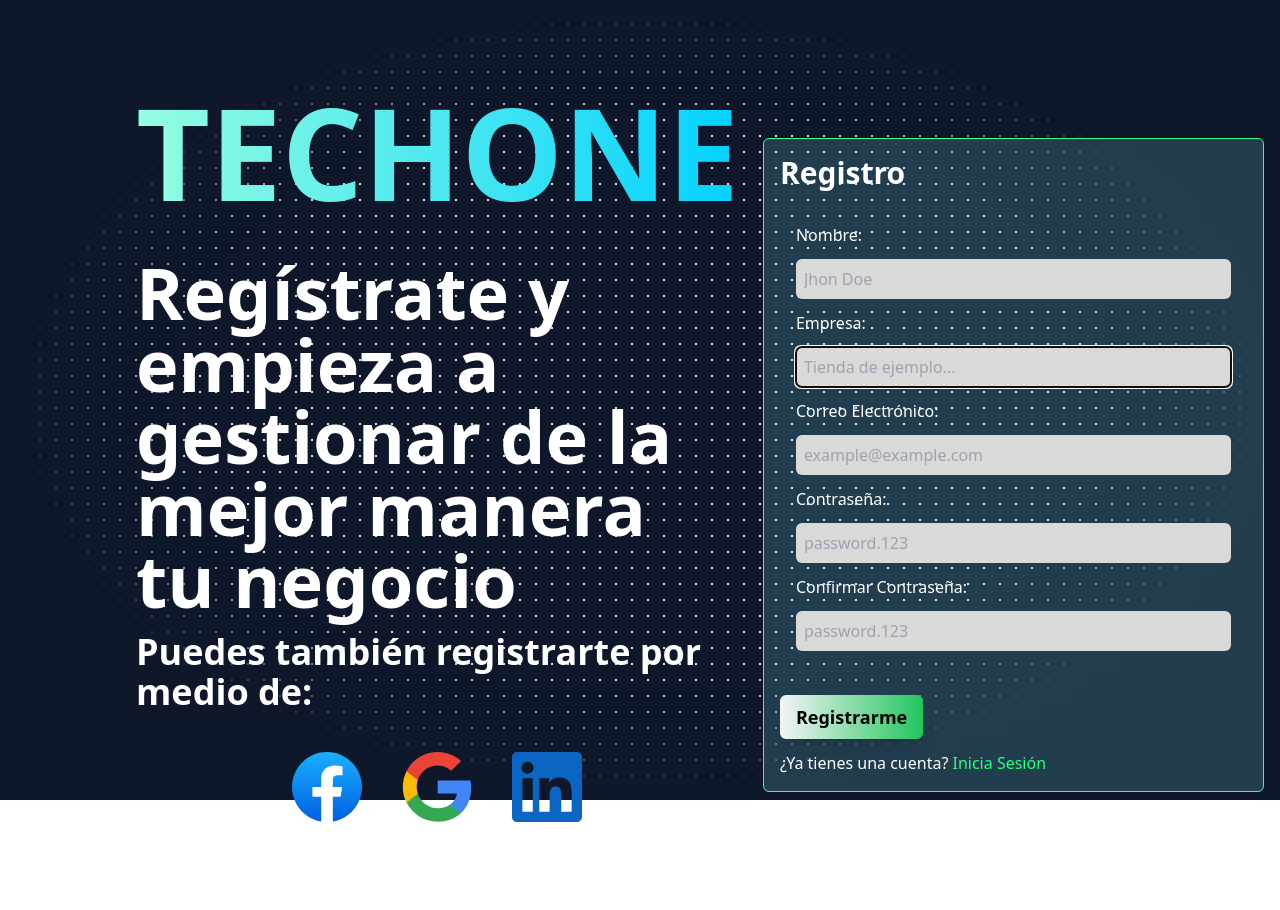
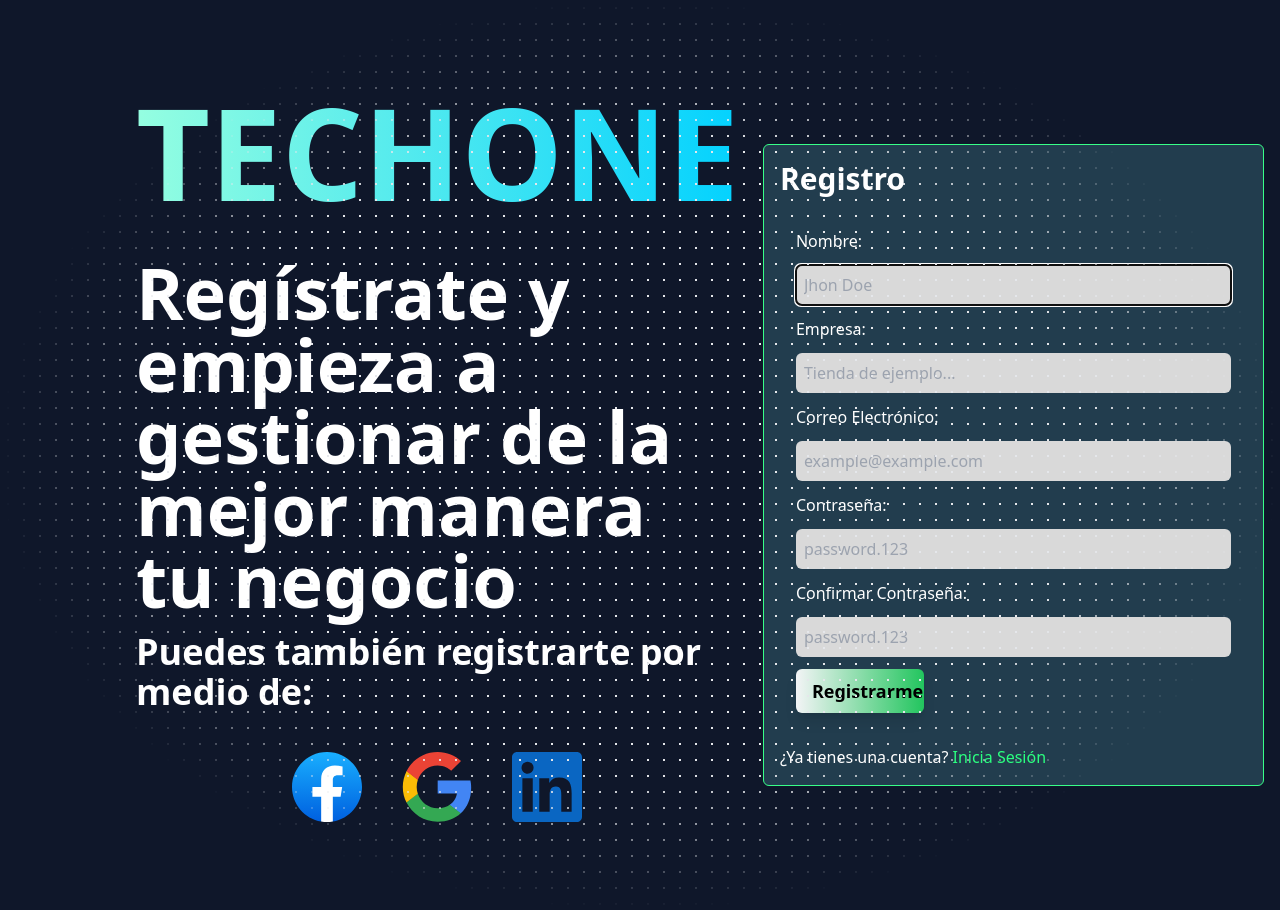
Before and after one commit to Alessandro1809/erp-celularesfila, a React (Vite) app: page / in a window 1280 px wide. Built offline with nearby package versions, Linux system fonts and the light colour scheme; no server answers; what @midudev/tailwind-animations would draw is missing.

Commit message:
se optimizo codigo de registro

```diff
--- a/src/App.tsx
+++ b/src/App.tsx
@@ -15,7 +15,7 @@
           {/* rutas publicas */}
             <Route path='/' element={<AuthLayout/>}>
               <Route index element={<Register/>}/>
-              <Route path='login' element={<InicioSesion/>}/>
+              <Route path='/login' element={<InicioSesion/>}/>
               <Route path="/ForgotPassword" element={<ForgotPassword/>}/>
               <Route path="/NewPassword" element={<NewPassword/>}/>
             </Route>
--- a/src/Layout/AuthLayout.tsx
+++ b/src/Layout/AuthLayout.tsx
@@ -8,10 +8,10 @@
       <div className="absolute min-h-screen w-full bg-slate-900 -z-50"><div className="absolute h-full w-full bg-[radial-gradient(#e5e7eb_1px,transparent_1px)] [background-size:16px_16px] [mask-image:radial-gradient(ellipse_50%_50%_at_50%_50%,#000_70%,transparent_100%)]">
       </div>
 
-      </div>
       <section className="z-50">
           <Outlet/>
         </section>
+      </div>
       </main>
 
     </>
--- a/src/components/register/ButtonRegister.tsx
+++ b/src/components/register/ButtonRegister.tsx
@@ -6,7 +6,7 @@
 export const ButtonRegister = (props: Props) => {
   return (
     <>
-      <button className="bg-gradient-to-r from-gray-100 to-green-500 text-black font-bold py-2 px-4 rounded-md shadow-lg my-3 text-sm md:text-base lg:text-lg transition-all duration-1000 anim">{props.name}</button>
+      <button className="bg-gradient-to-r from-gray-100 to-green-500 text-black font-bold py-2 px-4 rounded-md shadow-lg my-3 text-sm md:text-base lg:text-lg transition-all duration-1000 animate-blurred-fade-in w-32">{props.name}</button>
     </>
   )
 }
--- a/src/pages/NewPassword.tsx
+++ b/src/pages/NewPassword.tsx
@@ -4,6 +4,7 @@
 import { Logo } from '../components/Password/Logo';
 import clienteAxios from '../config/axios';
 import { Alert } from '../components/Password/Alert';
+import { AxiosError } from 'axios';
 
 interface AlertType {
     mensaje: string;
@@ -50,7 +51,7 @@
             const { data } = await clienteAxios.post(url, { password });
             setAlert({ mensaje: data.msg, error: false });
             setPasswordModificado(true);
-        } catch (error: any) {
+        } catch (error:AxiosError) {
             setAlert({ mensaje: error.response?.data?.msg || 'ha ocurrido un error', error: true });
         }
     };
--- a/src/pages/Register.tsx
+++ b/src/pages/Register.tsx
@@ -1,167 +1,144 @@
 import { useRef, useState, useEffect } from "react";
-//import {faCheck, faTimes, faInfoCircle} from '@fortawesome/free-solid-svg-icons'
-//import { FontAwesomeIcon } from '@fortawesome/react-fontawesome';
-import { ButtonRegister} from "../components/register/ButtonRegister";
+import { ButtonRegister } from "../components/register/ButtonRegister";
 import { Techone } from "../components/register/Techone";
 import { InfoScreen } from "../components/register/InfoScreen";
 import { InfoScreen3 } from "../components/register/InfoScreen3";
 import { Logos } from "../components/register/Logos";
-import { User } from '../types/TypeLogin';
-// import { type User } from "../types/TypeLogin";
+import { type User } from "../types/TypeLogin";
+
 const Register = () => {
-    //aqui se pasan las props
-    // const usuario: User = {
-    //     id: 0,
-    //     name: '',
-    //     email: '',
-    //     address: '',
-    //     phone: '',
-    //     website: '',
-    //     company: ''
-    // }
+    const userUnknown: User = {
+        id: 0,
+        name: '',
+        email: '',
+        address: '',
+        phone: '',
+        website: '',
+        company: ''
+    };
 
     const USER_REGEX = /^[A-z][A-z0-9-_]{3,23}$/;
+    const EMAIL_REGEX = /^[a-zA-Z0-9._%+-]+@[a-zA-Z0-9.-]+\.[a-zA-Z]{2,}$/;
     const PWD_REGEX = /^(?=.*[a-z])(?=.*[A-Z])(?=.*[0-9])(?=.*[!@#$%]).{8,24}$/;
 
     const userRef = useRef<HTMLInputElement | null>(null);
-
-    const [user, setUser] = useState({
-
-    });
-
-    const [validName, setValidName] = useState(false);
-    const [userFocus, setUserFocus] = useState(false);
-
+    const [user, setUser] = useState(userUnknown);
     const [pwd, setPwd] = useState('');
-    const [validPwd, setValidPwd] = useState(false);
-    const [pwdFocus, setPwdFocus] = useState(false);
-
     const [matchPwd, setMatchPwd] = useState('');
-    const [validMatch, setValidMatch] = useState(false);
-    const [matchFocus, setMatchFocus] = useState(false);
-
     const [errMsg, setErrMsg] = useState('');
-    const [success, setSuccess] = useState(false);
 
     useEffect(() => {
         userRef.current?.focus();
     }, []);
 
-    useEffect(() => {
-        const result = USER_REGEX.test(user);
-        console.log(result);
-        console.log(user);
-        setValidName(result);
-    }, [user]);
+    const handleSubmit = (e: React.FormEvent<HTMLFormElement>) => {
+        e.preventDefault();
 
-    useEffect(() => {
-        const result = PWD_REGEX.test(pwd);
-        console.log(result);
-        console.log(pwd);
-        setValidPwd(result);
-        setValidMatch(matchPwd === pwd);
-    }, [pwd, matchPwd]);
+        const isValidUser = USER_REGEX.test(user.name);
+        const isValidEmail = EMAIL_REGEX.test(user.email);
+        const isValidPwd = PWD_REGEX.test(pwd);
+        const isPwdMatch = pwd === matchPwd;
 
+        if (!isValidUser || !isValidEmail) {
+            setErrMsg("Parece que algunos de tus datos son inválidos");
+            return;
+        }
+        if (isValidPwd != isPwdMatch) {
+            setErrMsg("Las contraseñas no coinciden");
+            return;
+        }
+
+        setErrMsg('');
+
+        console.log("Usuario registrado con éxito:", user);
+    };
 
     return (
         <>
-
-    <div className="flex flex-col  md:flex-row py-20 animate-blurred-fade-in">
-
+            <div className="flex flex-col md:flex-row py-20 animate-blurred-fade-in">
                 <div className="flex flex-col justify-center w-full space-y-6 mx-auto md:ml-32 animate-blurred-fade-in">
-
-            <Techone name = "TECHONE"/>
+                    <Techone name="TECHONE" />
                     <span className="text-center md:text-left">
-                <InfoScreen name="Regístrate y empieza a gestionar de la mejor manera tu negocio"/>
-                <InfoScreen3 name="Puedes también registrarte por medio de:"/>
+                        <InfoScreen name="Regístrate y empieza a gestionar de la mejor manera tu negocio" />
+                        <InfoScreen3 name="Puedes también registrarte por medio de:" />
                     </span>
                     <Logos />
-
                 </div>
 
-        <div className="flex justify-center items-center h-auto w-full animate-blurred-fade-in ">
-            <section className="w-full md:w-full lg:w-full xl:w-full p-4 ">
-
-
-
+                <div className="flex justify-center items-center h-auto w-full animate-blurred-fade-in">
+                    <section className="w-full md:w-full lg:w-full xl:w-full p-4">
                         <section className="flex flex-col">
-
-                    <div className="flex flex-col justify-center w-full  mt-5 bg-[#82F7FF]/[17%] rounded-md border border-[#38FF88] p-4 ">
+                            <div className="flex flex-col justify-center w-full mt-5 bg-[#82F7FF]/[17%] rounded-md border border-[#38FF88] p-4">
                                 <p className="text-3xl font-bold text-white rounded-md mb-4">Registro</p>
-                     <form className=" flex flex-col justify-center w-full mt-0 space-y-3 rounded-md text-white p-4">
-
-                        <label htmlFor="username">Nombre:</label>
-                        <input className="rounded-md bg-[#D9D9D9] h-10 text-black/80 p-2"
+                                <form
+                                    className="flex flex-col justify-center w-full mt-0 space-y-3 rounded-md text-white p-4"
+                                    onSubmit={handleSubmit}
+                                >
+                                    <label htmlFor="name">Nombre:</label>
+                                    <input
+                                        className="rounded-md bg-[#D9D9D9] h-10 text-black/80 p-2"
                                         type="text"
-                        id="username"
+                                        id="name"
                                         placeholder="Jhon Doe"
                                         ref={userRef}
                                         autoComplete="off"
-                        onChange={(e) => setUser(e.target.value)}
+                                        onChange={(e) => setUser({ ...user, name: e.target.value })}
                                         required
-                        onFocus={() => setUserFocus(true)}
-                        onBlur={() => setUserFocus(false)}
                                     />
 
                                     <label htmlFor="empresa">Empresa:</label>
-                        <input className="rounded-md bg-[#D9D9D9] h-10 text-black/50 p-2"
+                                    <input
+                                        className="rounded-md bg-[#D9D9D9] h-10 text-black/50 p-2"
                                         type="text"
                                         id="empresa"
                                         placeholder="Tienda de ejemplo..."
-                        ref={userRef}
                                         autoComplete="off"
-                        onChange={(e) => setUser(e.target.value)}
+                                        onChange={(e) => setUser({ ...user, company: e.target.value })}
                                         required
-                        onFocus={() => setUserFocus(true)}
-                        onBlur={() => setUserFocus(false)}/>
+                                    />
 
-                        <label htmlFor="email"> Correo Electrónico:</label>
-                        <input className="rounded-md bg-[#D9D9D9] h-10 text-black/50 p-2"
+                                    <label htmlFor="email">Correo Electrónico:</label>
+                                    <input
+                                        className="rounded-md bg-[#D9D9D9] h-10 text-black/50 p-2"
                                         type="email"
                                         id="email"
                                         placeholder="example@example.com"
-                        onChange={(e) => setUser(e.target.value)}
+                                        onChange={(e) => setUser({ ...user, email: e.target.value })}
                                         required
-                        onFocus={() => setUserFocus(true)}
-                        onBlur={() => setUserFocus(false)}/>
+                                    />
 
-
-                        <label htmlFor="password">Contraseña:</label>
-                        <input className="rounded-md bg-[#D9D9D9] h-10 text-black/50 p-2"
+                                    <label htmlFor="password">Contraseña:</label>
+                                    <input
+                                        className="rounded-md bg-[#D9D9D9] h-10 text-black/50 p-2"
                                         type="password"
                                         id="password"
                                         placeholder="password.123"
                                         onChange={(e) => setPwd(e.target.value)}
                                         required
-                        onFocus={() => setPwdFocus(true)}
-                        onBlur={() => setPwdFocus(false)}/>
+                                    />
 
-
-                        <label htmlFor="confirm_pwd">Confirmar Contraseña:</label>
-                        <input className="rounded-md bg-[#D9D9D9] h-10 text-black/50 p-2"
+                                    <label htmlFor="confirm_pwd">Confirmar Contraseña:</label>
+                                    <input
+                                        className="rounded-md bg-[#D9D9D9] h-10 text-black/50 p-2"
                                         type="password"
                                         id="confirm_pwd"
                                         placeholder="password.123"
                                         onChange={(e) => setMatchPwd(e.target.value)}
-                        required/>
-
-
+                                        required
+                                    />
+                                    {errMsg && <p className="text-red-500">{errMsg}</p>}
+                                    <ButtonRegister name="Registrarme" />
                                 </form>
-
                                 <section className="mt-4">
-                            <ButtonRegister name="Registrarme"/>
-
-                            <p className="text-white">¿Ya tienes una cuenta? <a href="#" className="text-[#2BFF7F]">Inicia Sesión</a></p>
+                                    <p className="text-white">¿Ya tienes una cuenta? <a href="/login" className="text-[#2BFF7F]">Inicia Sesión</a></p>
                                 </section>
                             </div>
                         </section>
                     </section>
                 </div>
             </div>
+        </>
+    );
+};
 
-    </>
-
-  )
-}
-
-export default Register
+export default Register;
```
Lines whose indentation alone changed are shown as unchanged.
